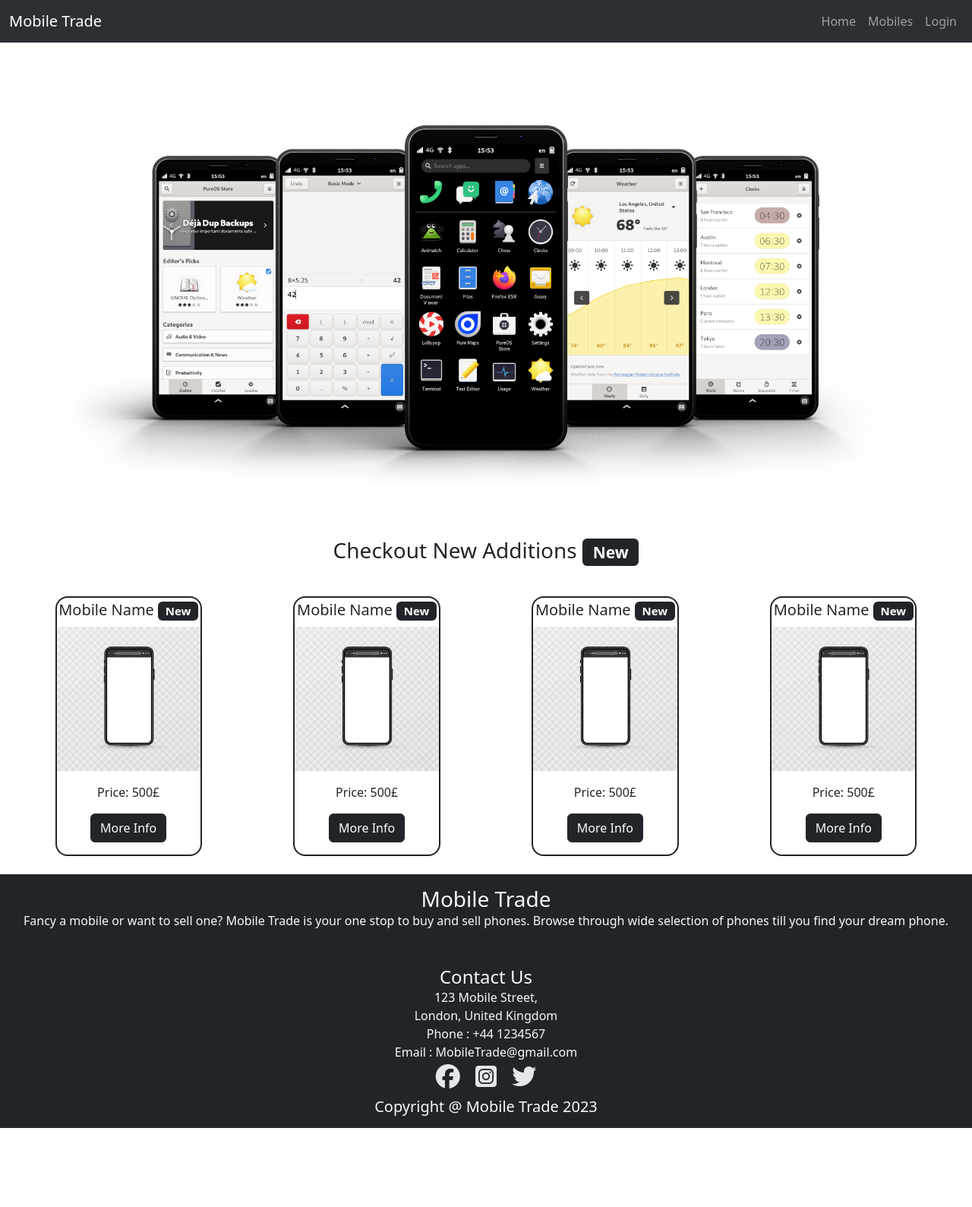
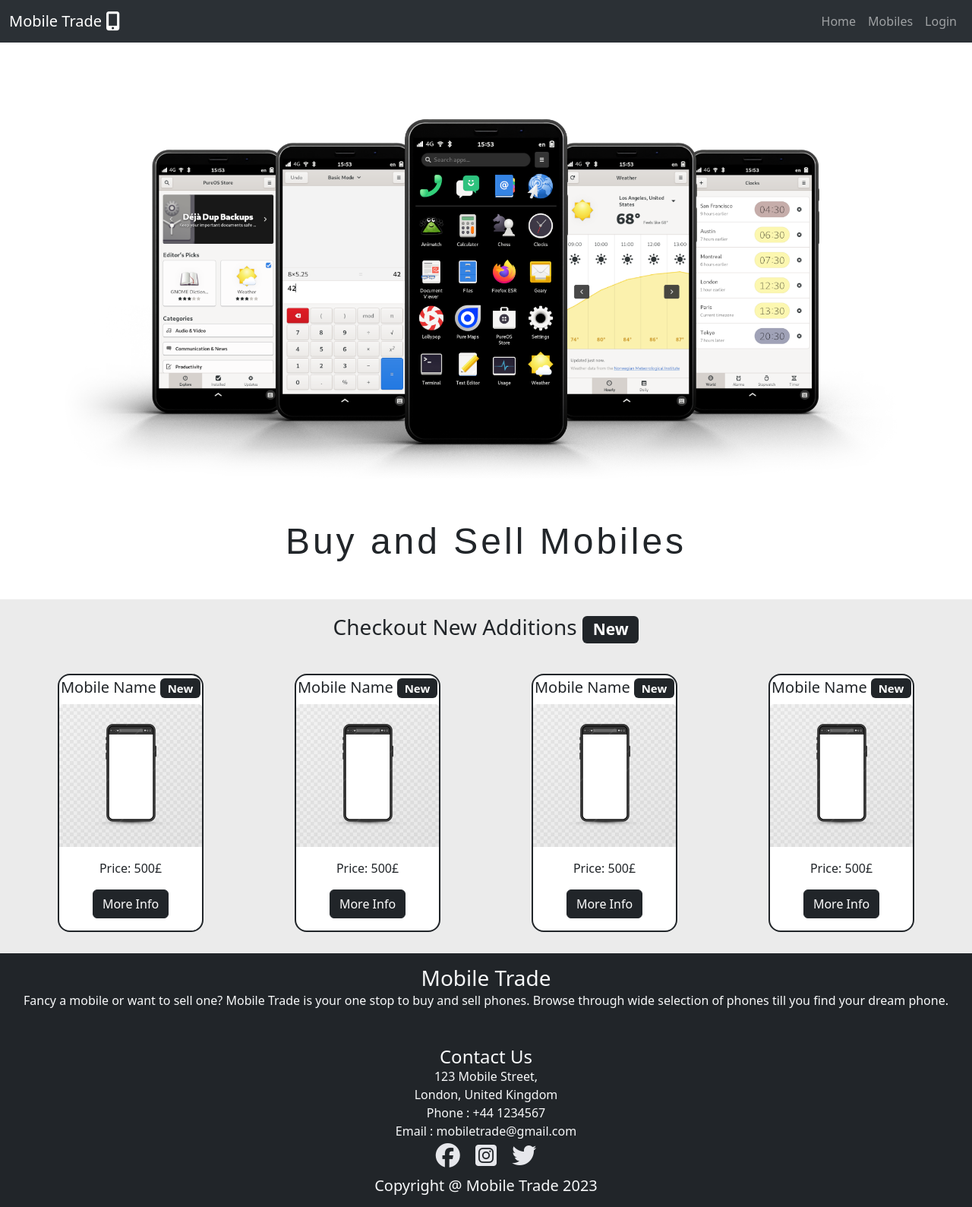
Before and after one commit to AbhilashAynipully/MobileTrade, a Django app: page / in a window 1280 px wide. Shown: the whole page at 76% size. Before the commit the page ends 1485 px from the top, so only its background shows below. Run offline with Django 3.2, Linux system fonts and the light colour scheme; some libraries are stand-ins or nearby versions.

Commit message:
Add cover text and responsiveness to hero section

```diff
--- a/static/css/style.css
+++ b/static/css/style.css
@@ -1,17 +1,9 @@
+#cover-text {
+    font-size:300%;
+    font-family: oswald,sans-serif;
+    letter-spacing: 4px;
+}
 
-
-#cover-text h2{
-    font-size: 130%;
-    font-family: oswald,sans-serif;
-    text-transform: uppercase;
-    letter-spacing: 4px;
-    text-align: center;
-    width: 100%;
-    height: 150px;
-    padding: 40px 10px;
-    box-sizing: border-box;
-    background-color: rgba(226, 132, 16, 0.7);
-    bottom: -20px;
-    position: absolute;
-    color:#fff;
+#new-additions {
+    background-color: rgba(63, 62, 62, 0.1);
 }
--- a/templates/base.html
+++ b/templates/base.html
@@ -18,7 +18,7 @@
 
     <nav class="navbar navbar-expand-lg bg-body-tertiary" data-bs-theme="dark">
         <div class="container-fluid">
-          <a class="navbar-brand" href="{% url 'home' %}">Mobile Trade</a>
+          <a class="navbar-brand" href="{% url 'home' %}">Mobile Trade <i class="fa-solid fa-mobile-screen-button fa-lg" style="color: #ffffff;"></i></a>
           <button class="navbar-toggler" type="button" data-bs-toggle="collapse" data-bs-target="#navbarSupportedContent" aria-controls="navbarSupportedContent" aria-expanded="false" aria-label="Toggle navigation">
             <span class="navbar-toggler-icon"></span>
           </button>
@@ -55,7 +55,7 @@
       <p class="m-0 text-center ">123 Mobile Street,</p>
       <p class="m-0 text-center ">London, United Kingdom</p>
       <p class="m-0 text-center ">Phone : +44 1234567</p>
-      <p class="m-0 text-center ">Email : MobileTrade@gmail.com</p>
+      <p class="m-0 text-center ">Email : mobiletrade@gmail.com</p>
       <div class="social-media text-center mt-2">
         <i class="fa-brands fa-facebook fa-2xl m-2" style="color: #e6e7eb;"></i>
         <i class="fa-brands fa-square-instagram fa-2xl m-2" style="color: #e6e7eb;"></i>
--- a/templates/index.html
+++ b/templates/index.html
@@ -5,11 +5,14 @@
 <!-- Hero Image -->
 
 <div class="container vw-100 vh-80 text-center">
-    <h2 id="cover-text"></h2>
+
 <img class="w-100 h-100" src="{% static 'images/mobiles-hero.png'%}" alt="Image of mobile phones">
+<h2 id="cover-text" class="mb-3">Buy and Sell Mobiles</h2>
 </div>
 
 <!-- New Additions -->
+
+<div id="new-additions" class="mt-5 p-1">
 
 <h3 class="m-3 text-center">Checkout New Additions <span class="badge text-bg-dark">New</span></h3>
 
@@ -62,7 +65,7 @@
 
 </div>
 
-
+</div>
 <!-- Listing Page Link -->
 
 
```
